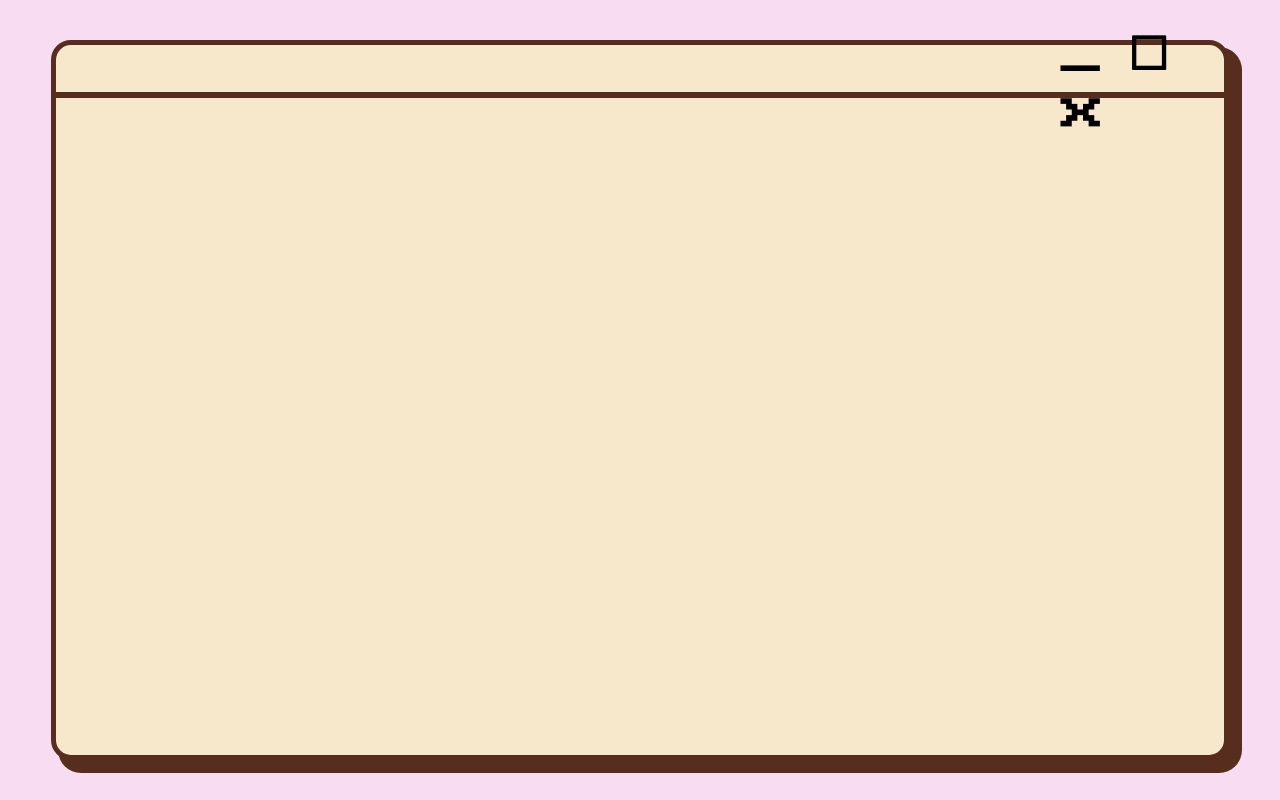
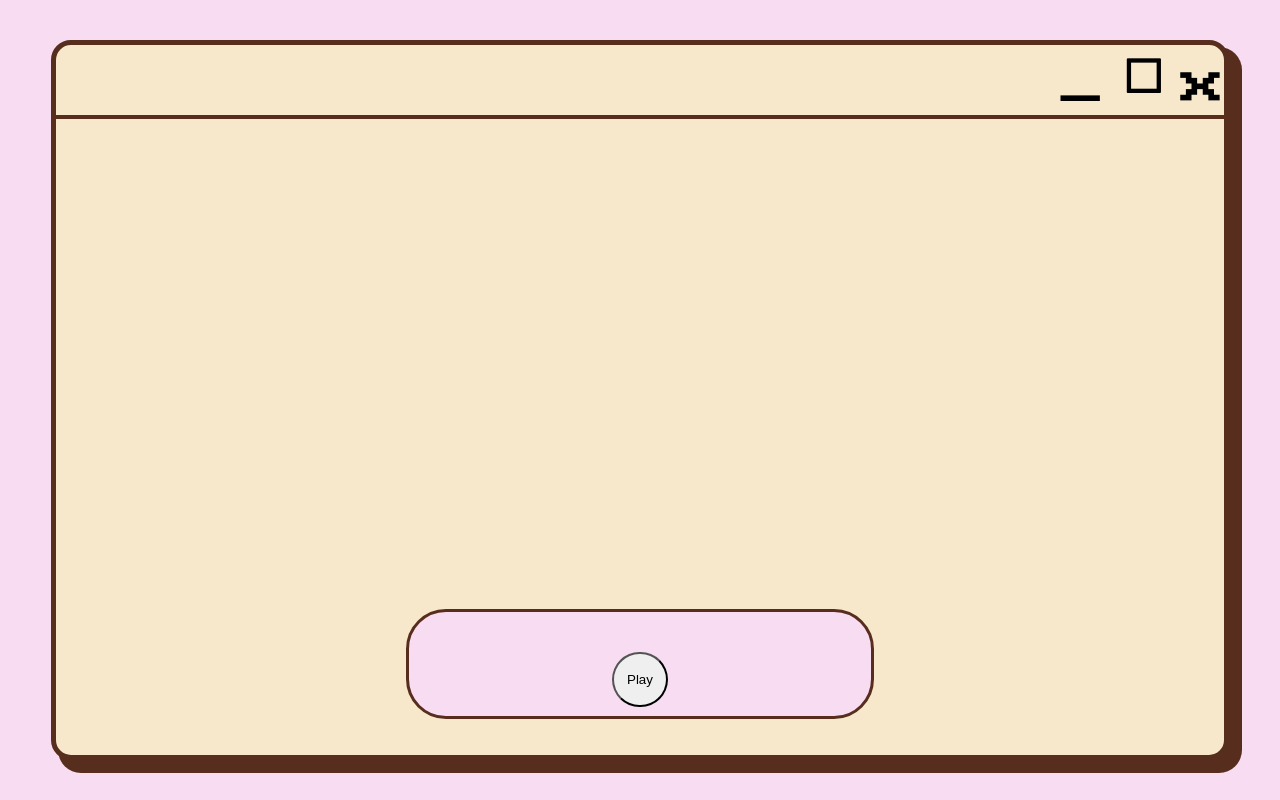
Before and after one commit to BlazedDonuts/Valentines-Day-Project, a plain HTML site: page index.html in a window 1280 px wide. Drawn offline with Linux system fonts and the light colour scheme.

Commit message:
music player added

```diff
--- a/index.html
+++ b/index.html
@@ -18,10 +18,14 @@
             </div>
         </div>
 
-
+        <div class = "music-box">
+            <button class = "play-music">Play</button>
+        </div>
 
 
     </div>
+
+
     <script src = "script.js"></script>
 </body>
 </html>
--- a/styles.css
+++ b/styles.css
@@ -17,6 +17,7 @@ body {
 
 .main-browser {
     display: flex;
+    flex-direction: column;
     justify-content: center;
     align-items: center;
     width: 95%;
@@ -29,17 +30,20 @@ body {
 
 .line {
     width: 100%; /* Full width of the container */
-    height: 6px; /* Thickness of the line */
+    height: 0.6vh; /* Thickness of the line */
     background-color: rgb(87, 46, 29);
-    margin: 10px 0 20px 0; /* Space above and below the line */
+    margin: 1vh 0 2vh 0; /* Space above and below the line */
     position: relative;
-    top: -300px;
+    top: -28vh;
 }
 
+
 .control-box {
-    display: inline-block;
+    display: flex;
+    justify-content: space-between;
+    align-items: center;
     height: 60px;
-    width: 14%;
+    width: 14vw;
     position: relative;
     left: 86%;
     top: -65px;
@@ -64,3 +68,28 @@ body {
     position: relative;
     top: -2px;
 }
+
+.music-box {
+    display: flex;
+    justify-content: center;
+    align-items: center;
+    border: 3px solid rgb(87, 46, 29);
+    position: relative;
+    width: 40%;
+    height: 15vw;
+    max-height: 110px;
+    top: 250px;
+    border-radius: 40px;
+    background-color: rgb(248, 221, 242);
+}
+
+.play-music {
+    display: flex;
+    justify-content: center;
+    align-items: center;
+    border-radius: 100%;
+    width: 12%;
+    aspect-ratio: 1 / 1;
+    position: relative;
+    top: 15px;
+}
```
